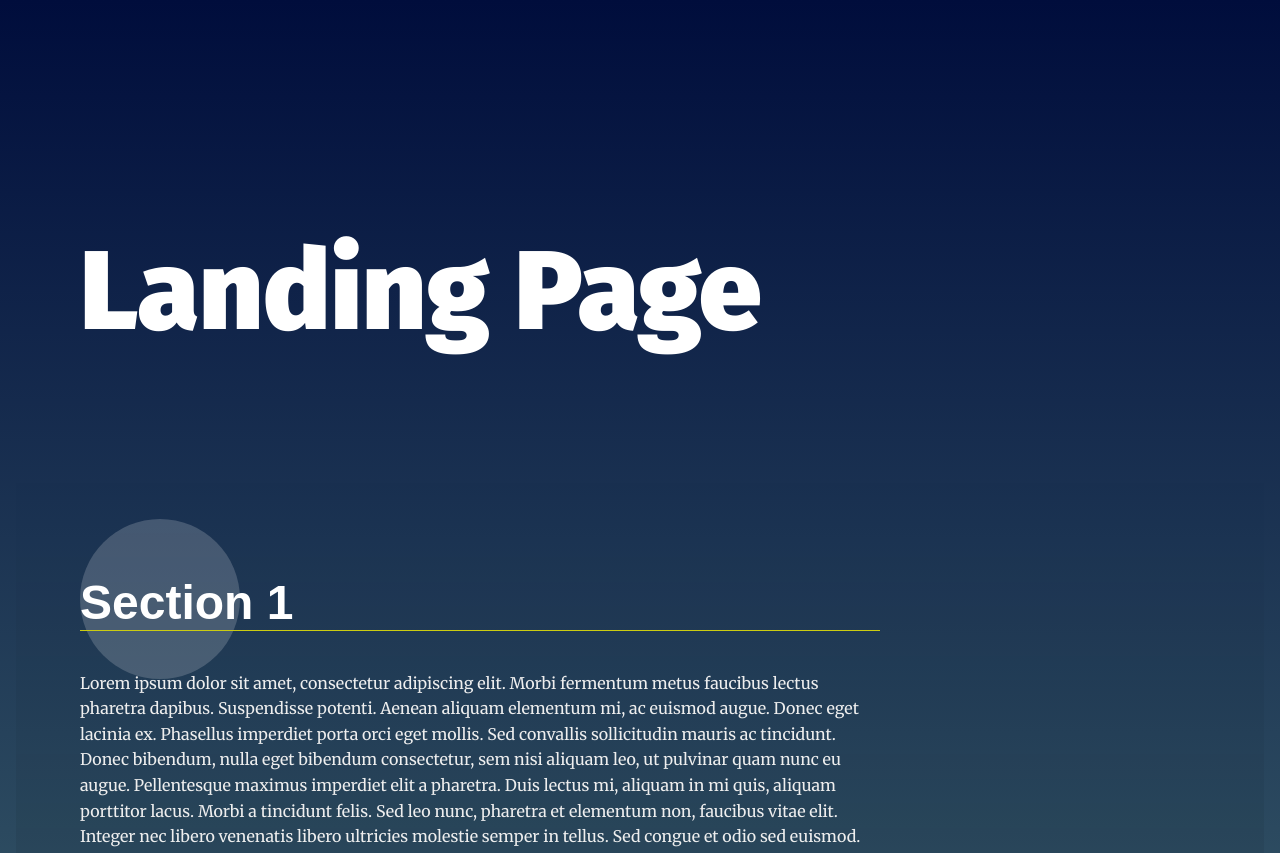
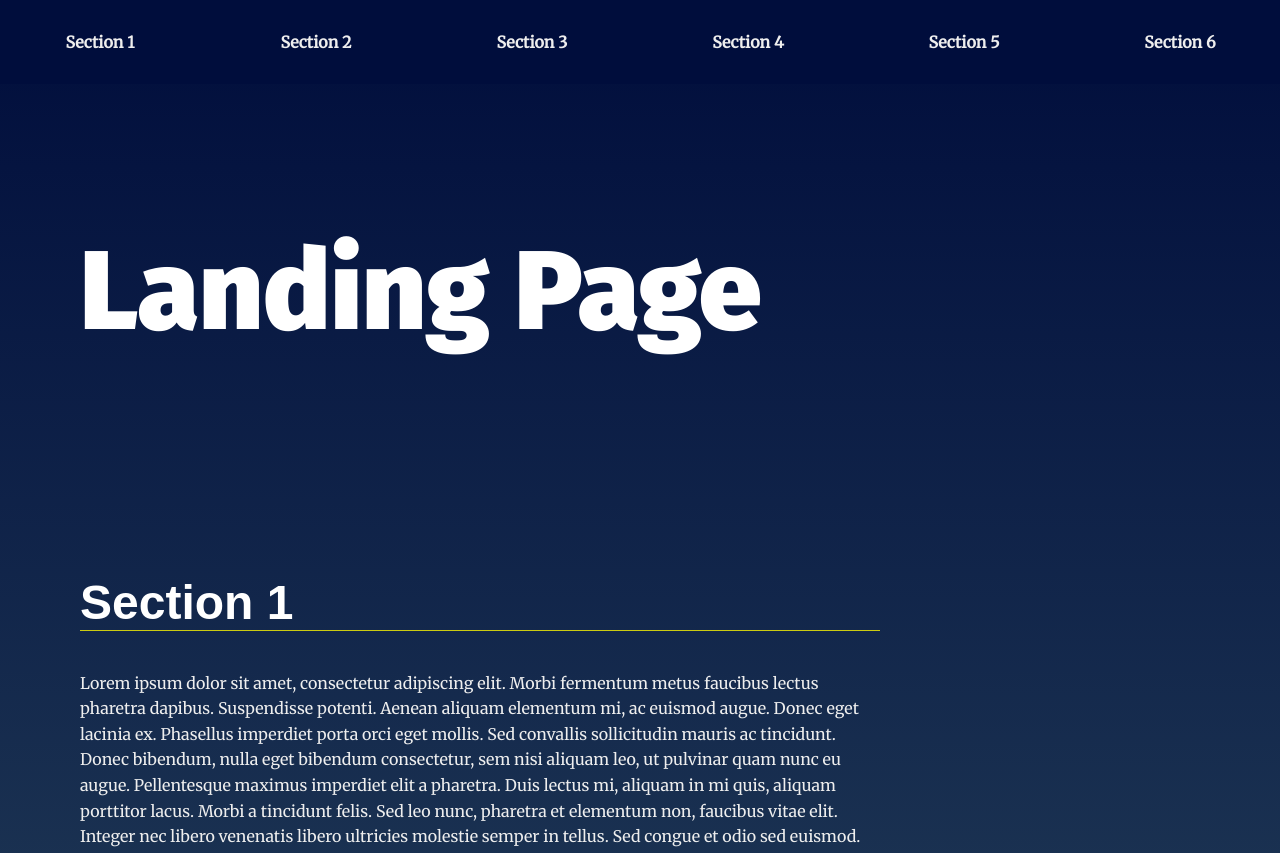
Before and after one commit to RaynerMDZ/udacity-landing-page-project, a plain HTML site: page index.html in a window 1280 px wide. Shown: the top 853 px of the page. Drawn offline with Linux system fonts and the light colour scheme.

Commit message:
Create nav bar dynamically. Make active current section both in navbar and body.

```diff
--- a/css/style.css
+++ b/css/style.css
@@ -60,10 +60,16 @@ section {
     min-height: 80vh;
 }
 
-
 /* ---- Module Rules ---- */
 
 /* Navigation Styles*/
+
+.navbar__menu {
+    width: 100%;
+    background: rgba(0,13,60,1);
+    z-index: 1;
+}
+
 .navbar__menu ul {
     padding-left: 0;
     margin: 0;
@@ -86,6 +92,33 @@ section {
     background: #333;
     color: #fff;
     transition: ease 0.3s all;
+}
+
+#navbar__list {
+    /*display: flex;*/
+    /*justify-content: space-around;*/
+    /*padding: 1rem 0 1rem 0;*/
+    display: grid;
+    grid-template-columns: repeat(auto-fit, minmax(200px, 1fr));
+    grid-gap: 1rem;
+    grid-auto-flow: row;
+    align-items: center;
+    align-content: center;
+    padding: 1rem 0 1rem 0;
+}
+
+.nav-item {
+    text-align: center;
+    display: inline-block;
+    padding: 1em;
+    font-weight: bold;
+    text-decoration: none;
+    color: #000;
+}
+
+.nav-link {
+    text-decoration: none;
+    color: #eeeeee;
 }
 
 /* Header Styles */
@@ -221,3 +254,11 @@ section.your-active-class .landing__container::after {
 		           rotate(-360deg);
 	}
 }
+
+a.active {
+    padding: 2rem 4rem;
+    background-color: #d7d7d7;
+    color: #333333;
+    font-size: 1.2rem;
+    font-weight: bold;
+}
--- a/index.html
+++ b/index.html
@@ -26,7 +26,7 @@
     a data attribute that will populate the li node.
     Adding more sections will automatically populate nav.
     The first section is set to active class by default -->
-    <section id="section1" data-nav="Section 1" class="your-active-class">
+    <section id="section1" data-nav="Section 1">
       <div class="landing__container">
         <h2>Section 1</h2>
         <p>Lorem ipsum dolor sit amet, consectetur adipiscing elit. Morbi fermentum metus faucibus lectus pharetra dapibus. Suspendisse potenti. Aenean aliquam elementum mi, ac euismod augue. Donec eget lacinia ex. Phasellus imperdiet porta orci eget mollis. Sed convallis sollicitudin mauris ac tincidunt. Donec bibendum, nulla eget bibendum consectetur, sem nisi aliquam leo, ut pulvinar quam nunc eu augue. Pellentesque maximus imperdiet elit a pharetra. Duis lectus mi, aliquam in mi quis, aliquam porttitor lacus. Morbi a tincidunt felis. Sed leo nunc, pharetra et elementum non, faucibus vitae elit. Integer nec libero venenatis libero ultricies molestie semper in tellus. Sed congue et odio sed euismod.</p>
@@ -50,6 +50,30 @@
         <p>Aliquam a convallis justo. Vivamus venenatis, erat eget pulvinar gravida, ipsum lacus aliquet velit, vel luctus diam ipsum a diam. Cras eu tincidunt arcu, vitae rhoncus purus. Vestibulum fermentum consectetur porttitor. Suspendisse imperdiet porttitor tortor, eget elementum tortor mollis non.</p>
       </div>
     </section>
+    <section id="section4" data-nav="Section 4">
+      <div class="landing__container">
+        <h2>Section 4</h2>
+        <p>Lorem ipsum dolor sit amet, consectetur adipiscing elit. Morbi fermentum metus faucibus lectus pharetra dapibus. Suspendisse potenti. Aenean aliquam elementum mi, ac euismod augue. Donec eget lacinia ex. Phasellus imperdiet porta orci eget mollis. Sed convallis sollicitudin mauris ac tincidunt. Donec bibendum, nulla eget bibendum consectetur, sem nisi aliquam leo, ut pulvinar quam nunc eu augue. Pellentesque maximus imperdiet elit a pharetra. Duis lectus mi, aliquam in mi quis, aliquam porttitor lacus. Morbi a tincidunt felis. Sed leo nunc, pharetra et elementum non, faucibus vitae elit. Integer nec libero venenatis libero ultricies molestie semper in tellus. Sed congue et odio sed euismod.</p>
+
+        <p>Aliquam a convallis justo. Vivamus venenatis, erat eget pulvinar gravida, ipsum lacus aliquet velit, vel luctus diam ipsum a diam. Cras eu tincidunt arcu, vitae rhoncus purus. Vestibulum fermentum consectetur porttitor. Suspendisse imperdiet porttitor tortor, eget elementum tortor mollis non.</p>
+      </div>
+    </section>
+    <section id="section5" data-nav="Section 5">
+      <div class="landing__container">
+        <h2>Section 5</h2>
+        <p>Lorem ipsum dolor sit amet, consectetur adipiscing elit. Morbi fermentum metus faucibus lectus pharetra dapibus. Suspendisse potenti. Aenean aliquam elementum mi, ac euismod augue. Donec eget lacinia ex. Phasellus imperdiet porta orci eget mollis. Sed convallis sollicitudin mauris ac tincidunt. Donec bibendum, nulla eget bibendum consectetur, sem nisi aliquam leo, ut pulvinar quam nunc eu augue. Pellentesque maximus imperdiet elit a pharetra. Duis lectus mi, aliquam in mi quis, aliquam porttitor lacus. Morbi a tincidunt felis. Sed leo nunc, pharetra et elementum non, faucibus vitae elit. Integer nec libero venenatis libero ultricies molestie semper in tellus. Sed congue et odio sed euismod.</p>
+
+        <p>Aliquam a convallis justo. Vivamus venenatis, erat eget pulvinar gravida, ipsum lacus aliquet velit, vel luctus diam ipsum a diam. Cras eu tincidunt arcu, vitae rhoncus purus. Vestibulum fermentum consectetur porttitor. Suspendisse imperdiet porttitor tortor, eget elementum tortor mollis non.</p>
+      </div>
+    </section>
+    <section id="section6" data-nav="Section 6">
+      <div class="landing__container">
+        <h2>Section 6</h2>
+        <p>Lorem ipsum dolor sit amet, consectetur adipiscing elit. Morbi fermentum metus faucibus lectus pharetra dapibus. Suspendisse potenti. Aenean aliquam elementum mi, ac euismod augue. Donec eget lacinia ex. Phasellus imperdiet porta orci eget mollis. Sed convallis sollicitudin mauris ac tincidunt. Donec bibendum, nulla eget bibendum consectetur, sem nisi aliquam leo, ut pulvinar quam nunc eu augue. Pellentesque maximus imperdiet elit a pharetra. Duis lectus mi, aliquam in mi quis, aliquam porttitor lacus. Morbi a tincidunt felis. Sed leo nunc, pharetra et elementum non, faucibus vitae elit. Integer nec libero venenatis libero ultricies molestie semper in tellus. Sed congue et odio sed euismod.</p>
+
+        <p>Aliquam a convallis justo. Vivamus venenatis, erat eget pulvinar gravida, ipsum lacus aliquet velit, vel luctus diam ipsum a diam. Cras eu tincidunt arcu, vitae rhoncus purus. Vestibulum fermentum consectetur porttitor. Suspendisse imperdiet porttitor tortor, eget elementum tortor mollis non.</p>
+      </div>
+    </section>
   </main>
   <footer class="page__footer">
     <p>&copy Udacity</p>
--- a/js/script.js
+++ b/js/script.js
@@ -23,6 +23,7 @@
  *
 */
 
+let sections = [];
 
 /**
  * End Global Variables
@@ -30,7 +31,21 @@
  *
 */
 
+const capitalize = (string) => {
+    return string.charAt(0).toUpperCase() + string.slice(1);
+};
 
+// Finds section ids in the document.
+const findSections = () => {
+    const sections = document.querySelectorAll('section');
+    const sectionArray = [];
+    sections.forEach(item => {
+        sectionArray.push(item.id);
+    });
+    return sectionArray;
+};
+
+sections = findSections();
 
 /**
  * End Helper Functions
@@ -39,10 +54,44 @@
 */
 
 // build the nav
+const createNav = (sections) => {
+    const nav = document.querySelector('.navbar__menu')
+    const navList = document.querySelector('#navbar__list');
 
+    sections.forEach(item => {
+        const listItem = document.createElement('li');
+        listItem.classList.add('nav-item');
+        const link = document.createElement('a');
+        link.classList.add('nav-link');
+        link.href = `#${item.toLowerCase()}`;
+        const number = item.slice(-1);
+        item = item.slice(0, -1);
+        link.textContent = `${capitalize(item)} ${number}`;
+        listItem.appendChild(link);
+        navList.appendChild(listItem);
+    });
+
+    nav.appendChild(navList);
+}
+
+createNav(sections);
 
 // Add class 'active' to section when near top of viewport
+const activateSection = (item) => {
 
+    const href = document.querySelector(`a[href^="#${item.id}"]`);
+
+    const section = item.getBoundingClientRect();
+    const top = section.top;
+    const bottom = section.bottom;
+    if (top < 0 && bottom > 0) {
+        href.classList.add('active');
+        item.classList.add('active');
+    } else {
+        item.classList.remove('active');
+        href.classList.remove('active');
+    }
+};
 
 // Scroll to anchor ID using scrollTO event
 
@@ -55,6 +104,14 @@
 
 // Build menu
 
+
 // Scroll to section on link click
 
 // Set sections as active
+const sectionsList = document.querySelectorAll('section');
+sectionsList.forEach(item => {
+        document.addEventListener('scroll', () => activateSection(item));
+    }
+);
+
+// Creates Navigation menu
```
